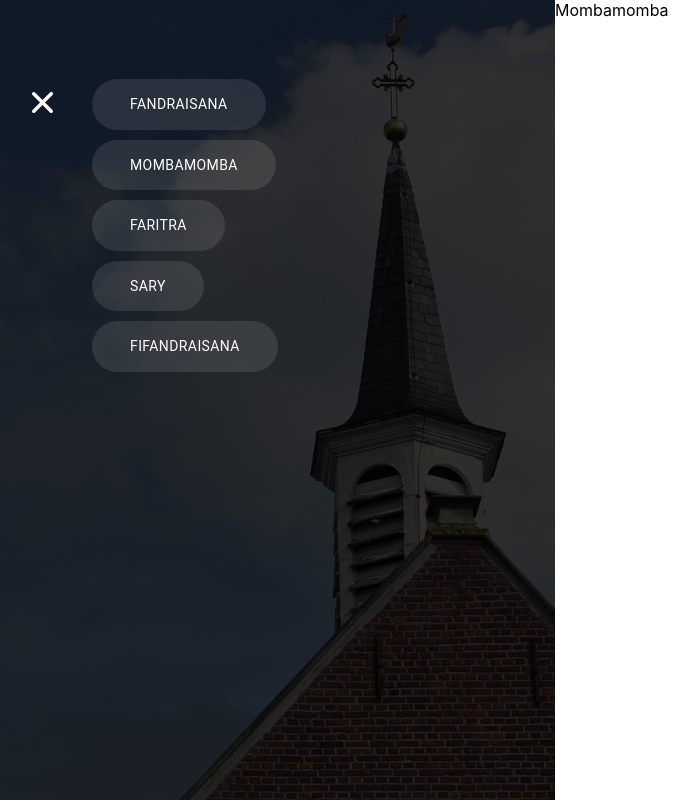
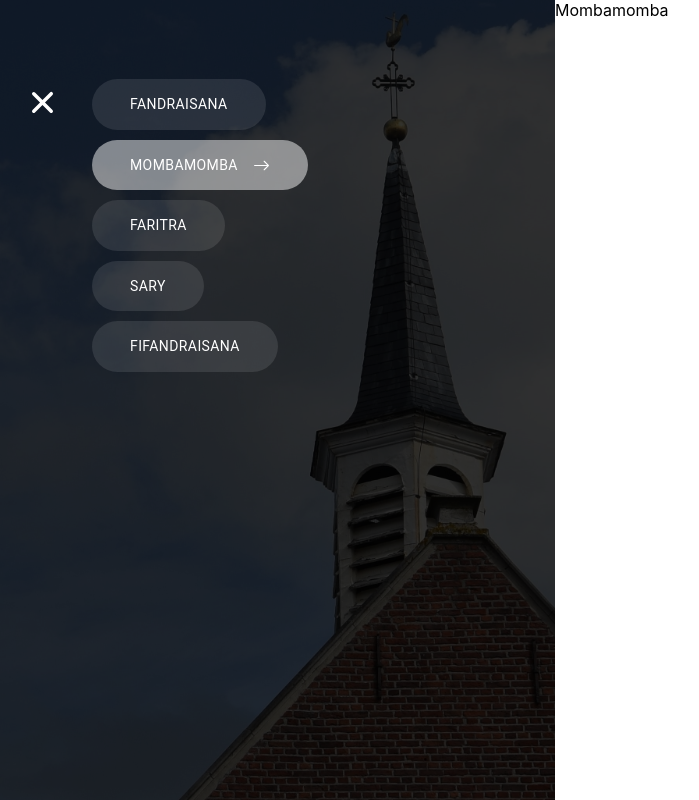
Before and after one commit to Dimby/spav05, a React (Create React App) app in the folder client/: page /aboutUs in a window 1280 px wide. Both pictures are taken after a click on the button "delete". Shown: the whole page, without its empty margins (85-784 px from the left). Built offline with nearby package versions, Linux system fonts and the light colour scheme.

Commit message:
isActive buttonMenu

```diff
--- a/client/src/Components/BurgerMenu.tsx
+++ b/client/src/Components/BurgerMenu.tsx
@@ -3,6 +3,7 @@ import { Box, Button, IconButton, Tooltip } from '@mui/material'
 import { HiX, HiMenu } from 'react-icons/hi'
 import { Link } from 'react-router-dom'
 import { motion } from 'framer-motion'
+import ButtonMenu from './ButtonMenu'
 
 const styles = {
     container: {
@@ -41,31 +42,21 @@ const BurgerMenu = () => {
 
     const tooltipMenu = (
         <Box sx={styles.menuButton}>
-            <Link to='/'>
             <motion.div initial={{ x: -50, opacity: 0 }} animate={{ x: 0, opacity: 1 }} transition={{ duration: 0.3 }} >
-                    <Button color='menuButton' variant='contained'>Fandraisana</Button>
+                <ButtonMenu title='Fandraisana' link='/' />
             </motion.div>
-            </Link>
-            <Link to='/aboutUs'>
                 <motion.div initial={{ x: -100, opacity: 0 }} animate={{ x: 0, opacity: 1 }} transition={{ duration: 0.3 }} >
-            <Button color='menuButton' variant='contained'>Mombamomba</Button>
+                <ButtonMenu title='Mombamomba' link='/aboutUs' />
             </motion.div>
-            </Link>
-            <Link to='/areas'>
             <motion.div initial={{ x: -20, opacity: 0 }} animate={{ x: 0, opacity: 1 }} transition={{ duration: 0.3 }} >
-            <Button color='menuButton' variant='contained'>Faritra</Button>
+                <ButtonMenu title='Faritra' link='/areas' />
             </motion.div>
-            </Link>
-            <Link to='/albums'>
             <motion.div initial={{ x: -100, opacity: 0 }} animate={{ x: 0, opacity: 1 }} transition={{ duration: 0.3 }} >
-            <Button color='menuButton' variant='contained'>Sary</Button>
+                <ButtonMenu title='Sary' link='/albums' />
             </motion.div>
-            </Link>
-            <Link to='/contactUs'>
             <motion.div initial={{ x: -30, opacity: 0 }} animate={{ x: 0, opacity: 1 }} transition={{ duration: 0.3 }} >
-            <Button color='menuButton' variant='contained'>Fifandraisana</Button>
+                <ButtonMenu title='Fifandraisana' link='/contactUs' />
             </motion.div>
-            </Link>
         </Box>
     )
 
--- /dev/null
+++ b/client/src/Components/ButtonMenu.tsx
@@ -0,0 +1,43 @@
+import React, { FC } from 'react'
+import { Button } from '@mui/material'
+import { BsArrowRight } from 'react-icons/bs'
+import { motion } from 'framer-motion'
+import { Link, useResolvedPath, useMatch } from 'react-router-dom';
+
+interface ButtonMenuProps {
+    title: string;
+    link: string;
+}
+
+const styles = {
+    container: {
+        'svg': {
+            fontSize: '17px',
+            position: 'relative',
+            top: '4px',
+            marginLeft: '15px'
+        },
+        'div': {
+            display: 'inline-block'
+        }
+    }
+}
+
+const ButtonMenu: FC<ButtonMenuProps> = ({ title, link }) => {
+    const resolvedPath = useResolvedPath(link);
+    const isActive = useMatch({ path: resolvedPath.pathname, end: true })
+    return (
+        <Link to={link}>
+            <Button sx={{ ...styles.container, backgroundColor: isActive && 'rgb(255 255 255 / 48%)' }} color='menuButton' variant='contained'>
+                {title}
+                {isActive && (
+                    <motion.div initial={{ x: -10, opacity: 0 }} animate={{ x: 0, opacity: 1 }} transition={{ duration: 0.3 }} >
+                        <BsArrowRight />
+                    </motion.div>
+                )}
+            </Button>
+        </Link>
+    )
+}
+
+export default ButtonMenu
```
Lines whose indentation alone changed are shown as unchanged.
